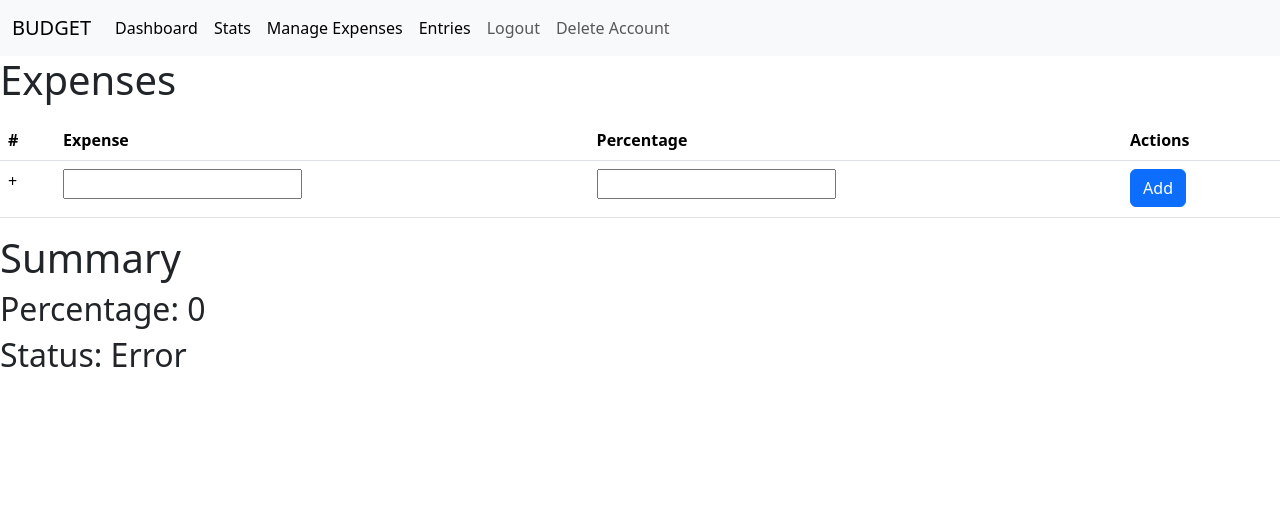
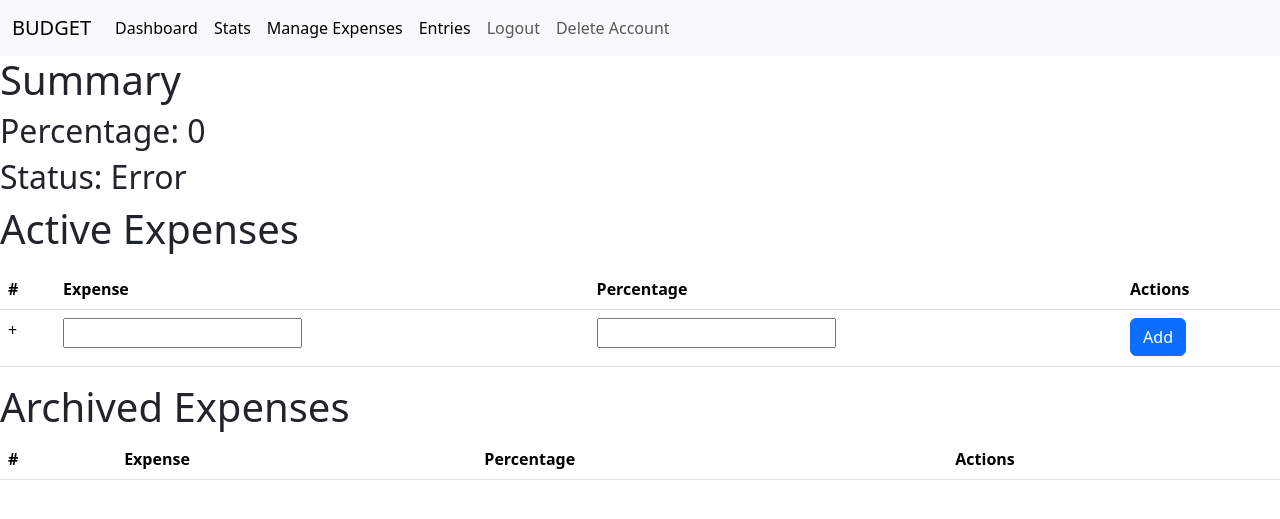
Before and after one commit to DoPe-EyeSZ/Finance-Project, a Flask app: page /expenses in a window 1280 px wide. Shown: the top 519 px of the page. Run offline with Flask 3, Linux system fonts and the light colour scheme; the visitor is signed in with stand-in values (Sample User, id 1); data that the repository does not hold is empty.

Commit message:
Relocated expense edits from stats to manage expenses

```diff
--- a/app/routes/expense.py
+++ b/app/routes/expense.py
@@ -10,8 +10,9 @@ expense = Blueprint("expense", __name__, template_folder="templates")
 @expense.route("/expenses", methods = ["GET"])
 def expenses():
     if helper.check_login():
-        valid_expenses = Expenses.query.filter_by(user_id = session["user_id"], status = True).all()
-        return render_template("expenses.html", expenses = valid_expenses, status = calculate_percentage(session["user_id"]))        #only shows expenses not deleted by user
+        active_expenses = Expenses.query.filter_by(user_id = session["user_id"], status = True).all()
+        inactive_expenses = Expenses.query.filter_by(user_id = session["user_id"], status = False).all()
+        return render_template("expenses.html", active_expenses = active_expenses, inactive_expenses = inactive_expenses, status = calculate_percentage(session["user_id"]))        #Shows all expenses
 
     else:
         return redirect(url_for("user.login"))
--- a/app/templates/expenses.html
+++ b/app/templates/expenses.html
@@ -14,8 +14,18 @@
 {% endwith %}
 
 
-<h1>Expenses</h1>
 
+<h1>Summary</h1>
+<h2>Percentage: {{status[0]}}</h2>
+{% if status[1] %}
+  <h2>Status: Perfect</h2>
+
+{% else %}
+  <h2>Status: Error</h2>
+{% endif %}
+
+
+<h1>Active Expenses</h1>
 <table class="table">
   <thead>
     <tr>
@@ -27,16 +37,16 @@
   </thead>
   <tbody>
 
-    {% for expense in expenses%}
-      {% if expense %}
+    {% for active_expenses in active_expenses%}
+      {% if active_expenses %}
         <tr>
-          <form action="/edit_expense/{{expense.id}}" method = "POST">
+          <form action="/edit_expense/{{active_expenses.id}}" method = "POST">
             <td data-align="center" name="row_id" value="{{loop.index}}">{{loop.index}}</td>
-            <td><input type="text" name="name" value="{{expense.name}}"></td>
-            <td><input type="number" name="percentage" value="{{expense.percentage}}"></td>
+            <td><input type="text" name="name" value="{{active_expenses.name}}"></td>
+            <td><input type="number" name="percentage" value="{{active_expenses.percentage}}"></td>
             <td>
                 <button type="submit" class="btn btn-success">Save</button>
-                <button class="btn btn-danger" formaction="/delete_expense/{{expense.id}}" onclick="return confirm('Deleted expenses cannot be recovered. Are you sure you want to delete this expense?')">Delete</button>
+                <button class="btn btn-danger" formaction="/delete_expense/{{active_expenses.id}}" onclick="return confirm('Deleted expenses cannot be recovered. Are you sure you want to delete this expense?')">Archive</button>
             </td>
           </form>
         </tr>
@@ -60,14 +70,39 @@
   </tbody>
 </table>
 
-<h1>Summary</h1>
-<h2>Percentage: {{status[0]}}</h2>
-{% if status[1] %}
-  <h2>Status: Perfect</h2>
 
-{% else %}
-  <h2>Status: Error</h2>
-{% endif %}
+<h1>Archived Expenses</h1>
+<table class="table">
+  <thead>
+    <tr>
+      <th scope="col"> # </th>
+      <th scope="col" data-field="expense" data-sortable="true" data-align="center">Expense</th>
+      <th scope="col" data-field="percent" data-sortable="true" data-align="center">Percentage</th>
+      <th scope="col"> Actions</th>
+    </tr>
+  </thead>
+  <tbody>
+
+    {% for inactive_expenses in inactive_expenses%}
+      {% if inactive_expenses %}
+        <tr>
+          <form action="#" method = "POST">
+            <td data-align="center" name="row_id" value="{{loop.index}}">{{loop.index}}</td>
+            <td>{{inactive_expenses.name}}</td>
+            <td>{{inactive_expenses.percentage}}</td>
+            <td>
+                <button type="submit" class="btn btn-success">Restore</button>
+                <button class="btn btn-danger" formaction="#">Delete</button>
+            </td>
+          </form>
+        </tr>
+      {% endif %}
+    {% endfor %}
+
+  </tbody>
+</table>
+
+
 
 
 {% endblock %}
```
Also changed, not shown: app/templates/stats.html (+10 -12 lines).
